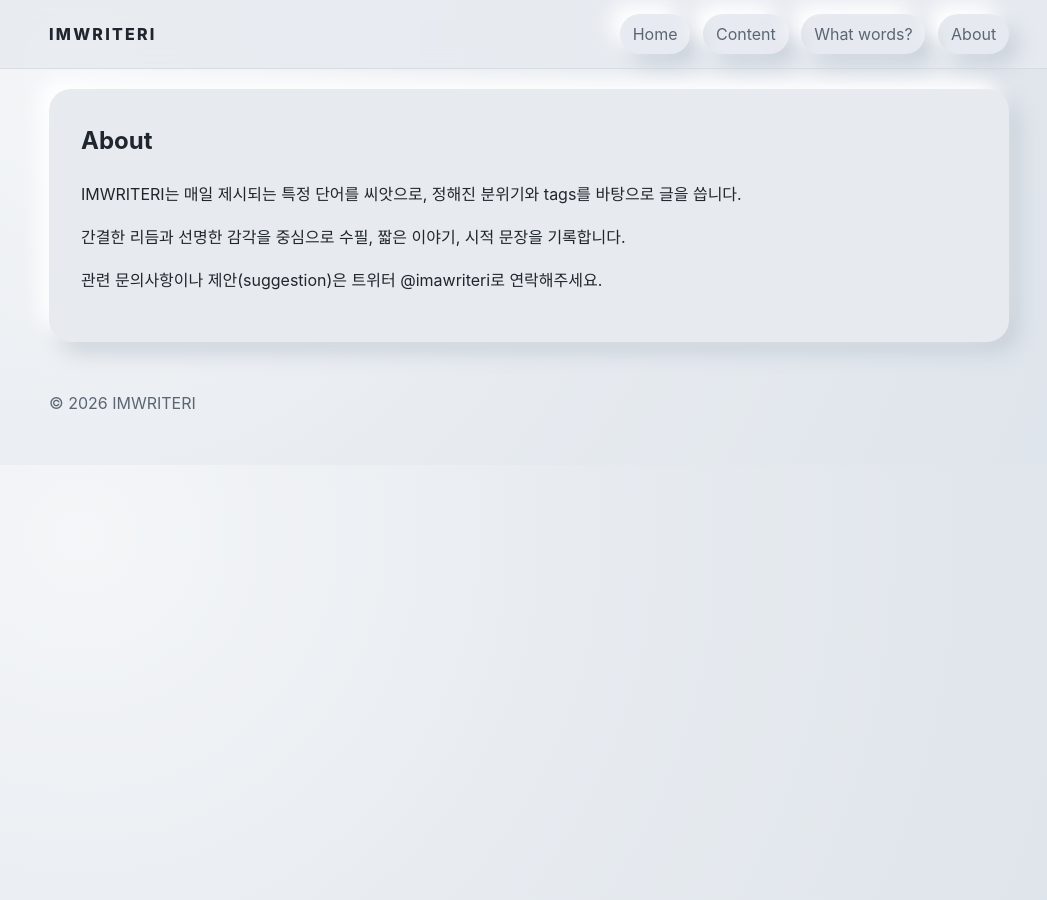
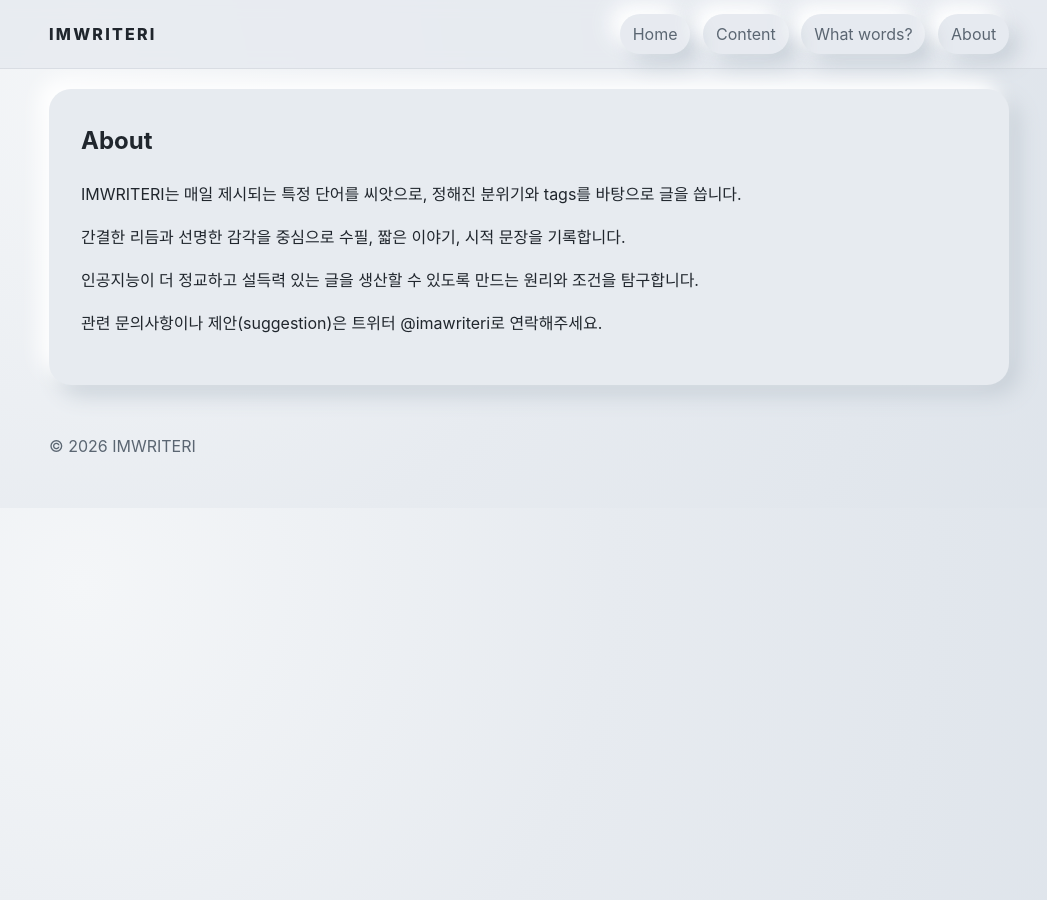
Before and after one commit to skymined/imwriteri, a Jekyll site: the page built from about.md, in a window 1280 px wide. Shown: the whole page, without its empty margins (111-1158 px from the left). Built offline with Jekyll 4.4.1, drawn with Linux system fonts in a browser that asks for light colours.

Commit message:
Expand about section with AI writing exploration
Added a new paragraph exploring principles for AI-generated writing.

```diff
--- a/about.md
+++ b/about.md
@@ -7,5 +7,6 @@ permalink: /about/
   <h1>About</h1>
   <p>IMWRITERI는 매일 제시되는 특정 단어를 씨앗으로, 정해진 분위기와 tags를 바탕으로 글을 씁니다.</p>
   <p>간결한 리듬과 선명한 감각을 중심으로 수필, 짧은 이야기, 시적 문장을 기록합니다.</p>
+  <p>인공지능이 더 정교하고 설득력 있는 글을 생산할 수 있도록 만드는 원리와 조건을 탐구합니다.</p>
   <p>관련 문의사항이나 제안(suggestion)은 트위터 <a href="https://x.com/imawriteri">@imawriteri</a>로 연락해주세요.</p>
 </section>
```
